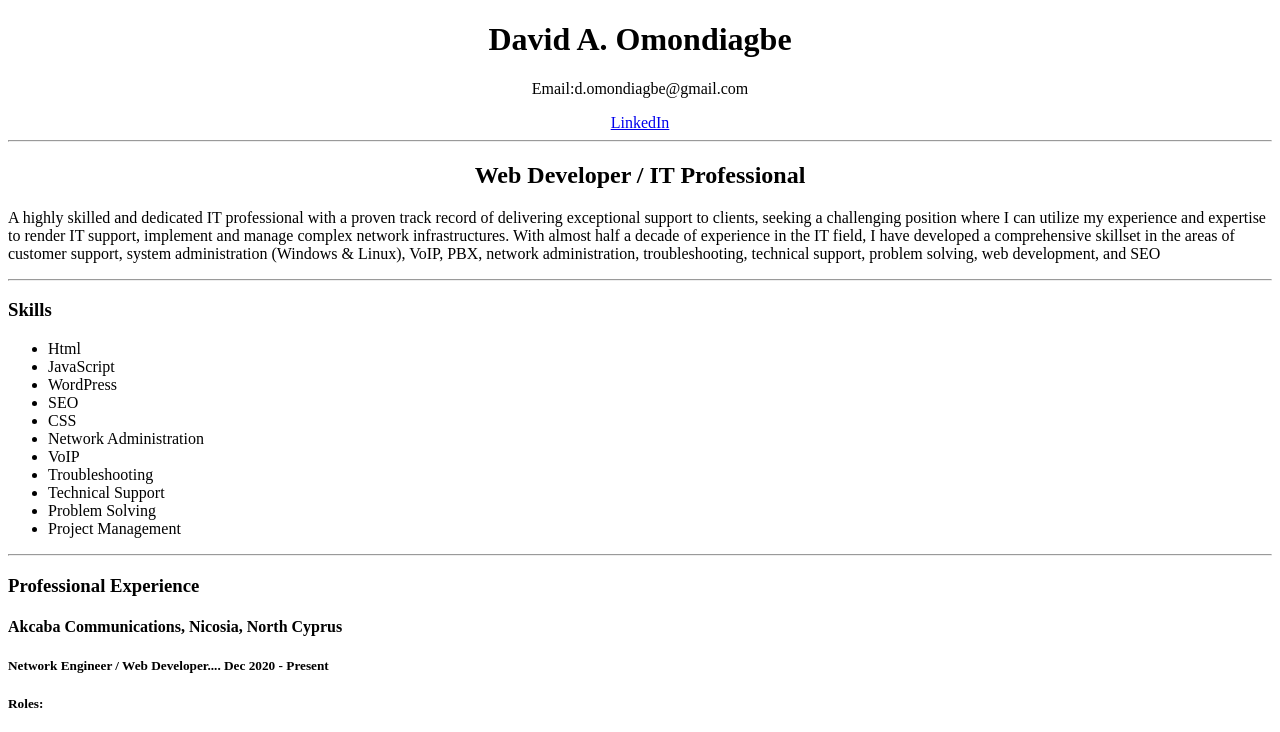
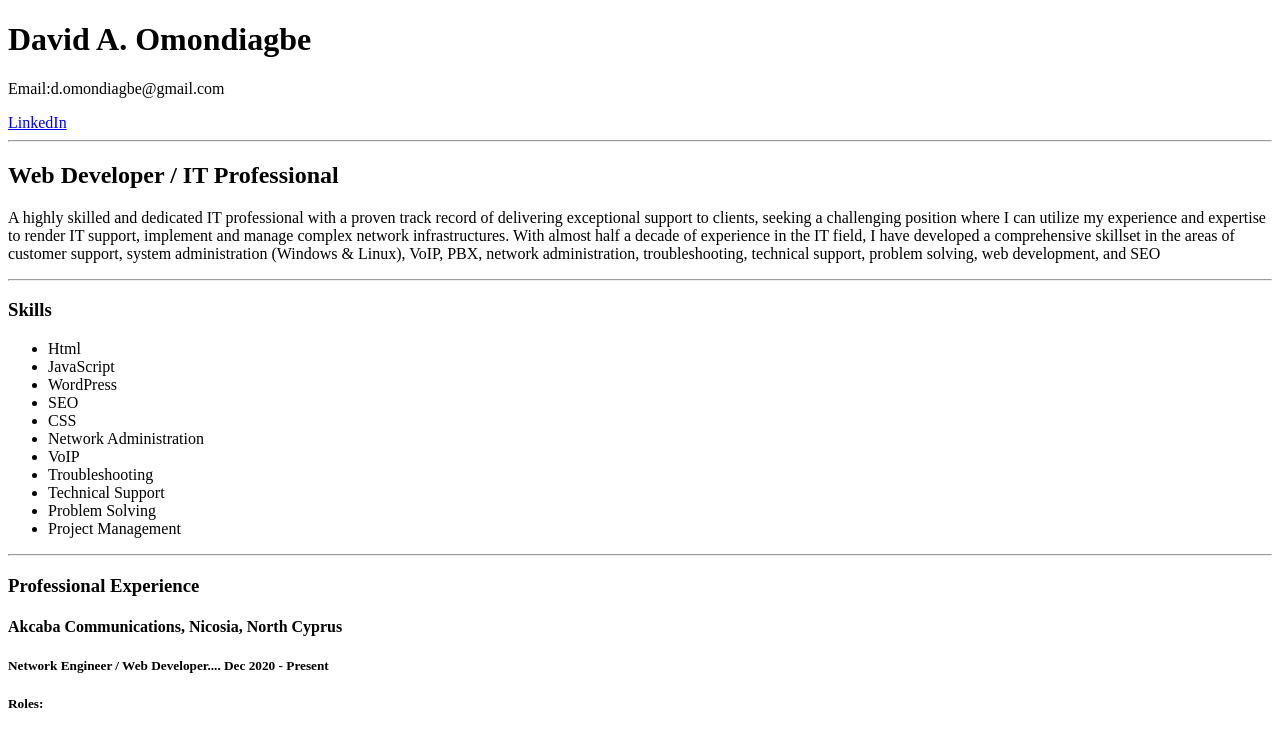
Before and after one commit to sirbecks177/resume, a plain HTML site: page index.html in a window 1280 px wide. Shown: the top 732 px of the page. Drawn offline with Linux system fonts and the light colour scheme.

Commit message:
Update index.html

```diff
--- a/index.html
+++ b/index.html
@@ -4,13 +4,17 @@
     <meta charset="UTF-8">
     <meta name="viewport" content="width=device-width, initial-scale=1.0">
     <title>Resume</title>
+    <style>
+
+
+    </style>
 </head>
 <body>
-    <center><h1>David A. Omondiagbe</h1></center>
-    <center><p>Email:d.omondiagbe@gmail.com</p></center>
-    <center><a href="https://www.linkedin.com/in/david-a-omondiagbe-gradtieaust-981333129/">LinkedIn</a></center>
+    <h1 id="center">David A. Omondiagbe</h1>
+    <p id="center">Email:d.omondiagbe@gmail.com</p>
+    <a href="https://www.linkedin.com/in/david-a-omondiagbe-gradtieaust-981333129/" id="center">LinkedIn</a>
     <hr>
-    <h2><center>Web Developer / IT Professional</center></h2>
+    <h2 id="center">Web Developer / IT Professional</h2>
     <p>A highly skilled and dedicated IT professional with a proven track record of delivering exceptional support to clients,
         seeking a challenging position where I can utilize my experience and expertise to render IT support, implement and
         manage complex network infrastructures. With almost half a decade of experience in the IT field, I have developed a
```
